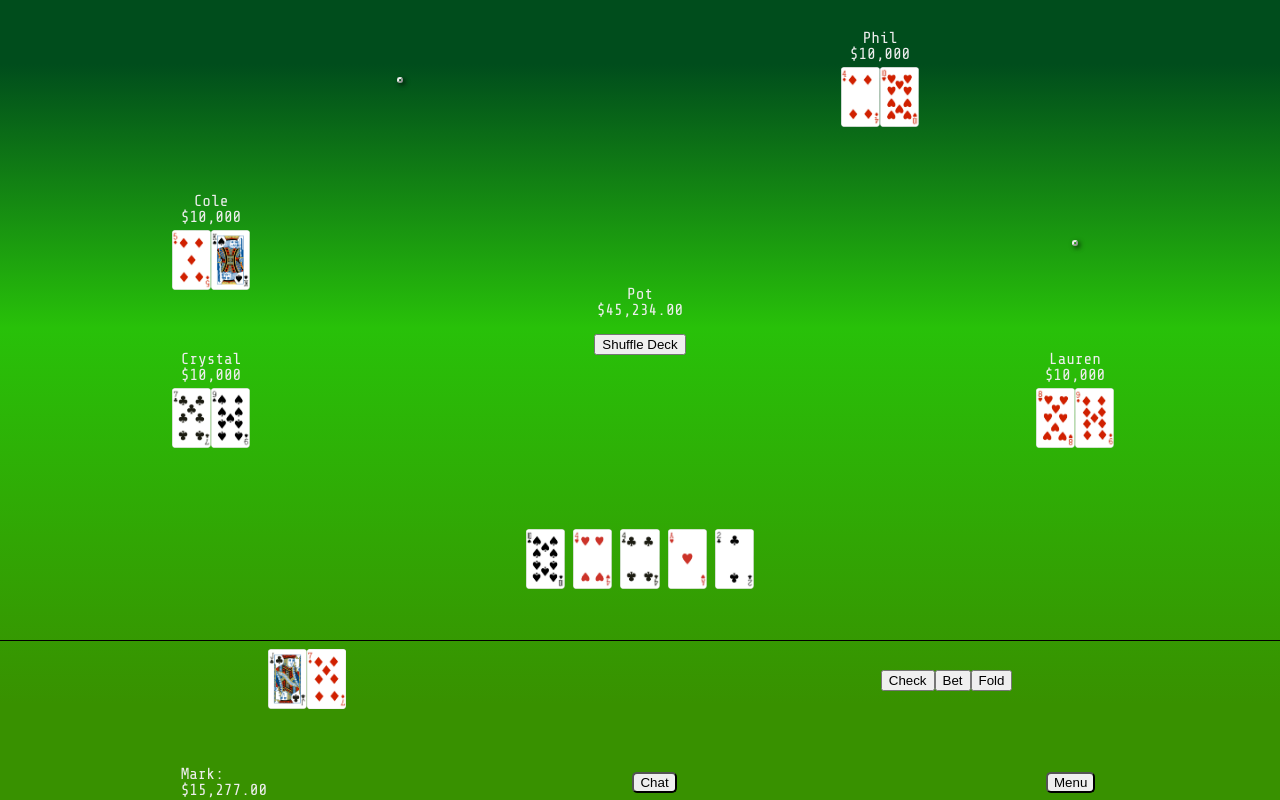
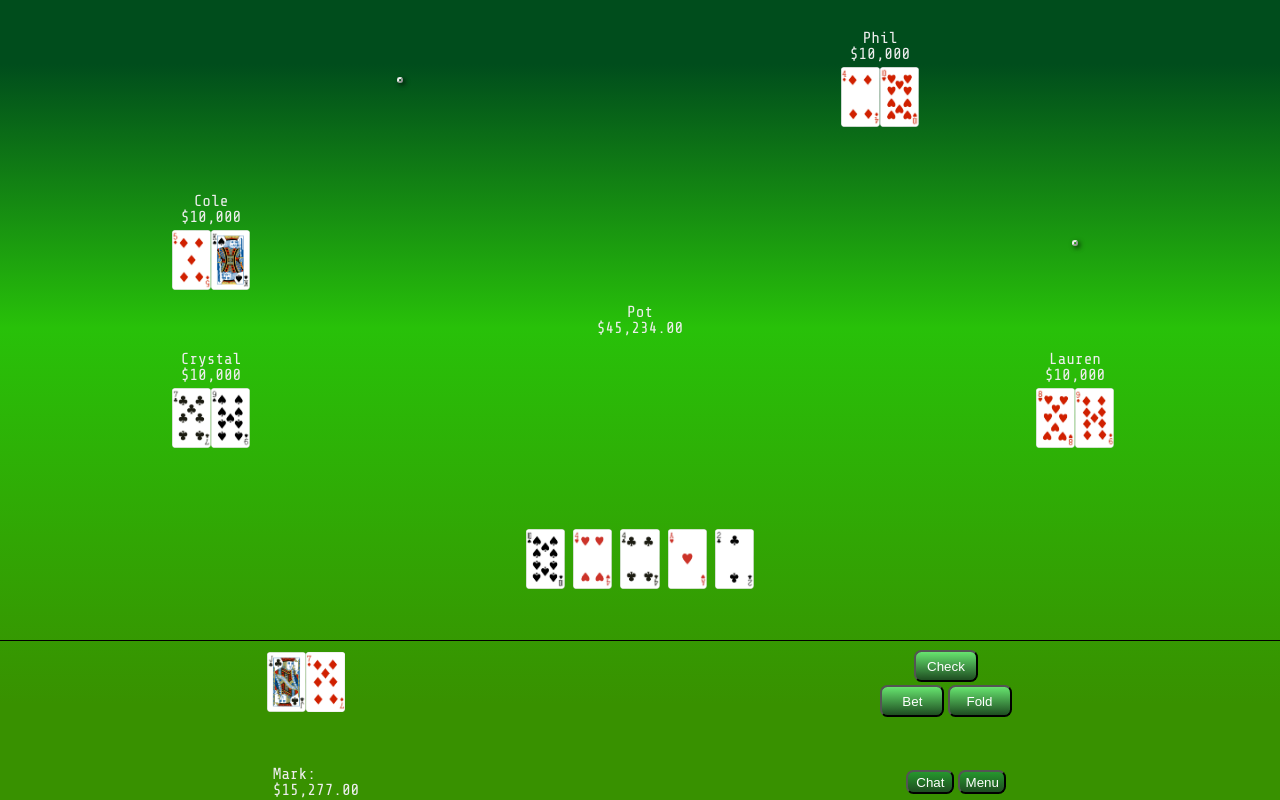
Before and after one commit to vinarius/poker, a React (Create React App) app in the folder poker-ui/: page / in a window 1280 px wide. Both pictures are taken after a click on the button "Enter Game". Built offline with nearby package versions, Linux system fonts and the light colour scheme.

Commit message:
styling updates to the buttons. moved pipeline cdk dependencies to dev dependencies

```diff
--- a/poker-ui/src/components/MainMenu/mainMenu.css
+++ b/poker-ui/src/components/MainMenu/mainMenu.css
@@ -1,8 +1,29 @@
 .main-menu {
     display: flex;
     flex-direction: column;
+    align-items: center;
+    min-width: 11rem;
 }
 
-.margin-bot-5 {
-    margin-bottom: 5rem;
+.main-menu-button {
+    border-radius: 7.5px;
+    height: 2rem;
+    min-width: 8rem;
+    align-self: center;
+    padding-left: 0.5rem;
+    padding-right: 0.5rem;
+    margin: 0.1rem;
+    color: #fff;
+    background: rgb(30,77,33);
+    background: linear-gradient(0deg, rgba(30,77,33,1) 0%, rgba(103,228,111,1) 100%, rgba(255,255,255,1) 100%);
 }
+
+.main-menu-button:focus {
+    transform: translate(0.25px, 0.25px);
+    outline: none;
+}
+
+.title {
+    font-size: 1.5rem;
+    margin-bottom: 3rem;
+}
--- a/poker-ui/src/components/MainMenu/mainMenu.tsx
+++ b/poker-ui/src/components/MainMenu/mainMenu.tsx
@@ -8,11 +8,11 @@ export const MainMenu: FunctionComponent = () => {
 
     return (
         <div className='main-menu'>
-            <p className='margin-bot-5'>Vin's Poker App</p>
-            <button onClick={()=>{enterGame()}}>Enter Game</button>
-            <button onClick={()=>{console.log('Friends feature under construction :)')}}>Friends</button>
-            <button onClick={()=>{console.log('Leaderboard feature under construction :)')}}>Leaderboard</button>
-            <button onClick={()=>{console.log('Settings feature under construction :)')}}>Settings</button>
+            <p className='title'>Vin's Poker App</p>
+            <button className="main-menu-button" onClick={()=>{enterGame()}}>Enter Game</button>
+            <button className="main-menu-button" onClick={()=>{console.log('Friends feature under construction :)')}}>Friends</button>
+            <button className="main-menu-button" onClick={()=>{console.log('Leaderboard feature under construction :)')}}>Leaderboard</button>
+            <button className="main-menu-button" onClick={()=>{console.log('Settings feature under construction :)')}}>Settings</button>
         </div>
     );
 };
--- a/poker-ui/src/components/Table/table.css
+++ b/poker-ui/src/components/Table/table.css
@@ -15,6 +15,12 @@
 .center-text-container {
     display: flex;
     flex-direction: column;
+    justify-content: center;
+    align-items: center;
+}
+
+.container-center-items {
+    display: flex;
     justify-content: center;
     align-items: center;
 }
@@ -70,6 +76,35 @@ main {
 
 .player-cards {
     margin: 0.5rem;
+}
+
+.player-game-action-button {
+    border-radius: 7.5px;
+    height: 2rem;
+    width: 4rem;
+    align-self: center;
+    padding-left: 0.5rem;
+    padding-right: 0.5rem;
+    margin: 0.1rem;
+    color: #fff;
+    background: rgb(30,77,33);
+    background: linear-gradient(0deg, rgba(30,77,33,1) 0%, rgba(103,228,111,1) 100%, rgba(255,255,255,1) 100%);
+}
+
+.player-game-action-button:focus,
+.player-game-menu-button:focus {
+    transform: translate(0.25px, 0.25px);
+    outline: none;
+}
+
+.player-game-menu-button {
+    border-radius: 7.5px;
+    height: 1.5rem;
+    width: 3rem;
+    margin: 0.1rem;
+    color: #fff;
+    background: rgb(30,77,33);
+    background: linear-gradient(0deg, rgba(30,77,33,1) 0%, rgba(38,151,45,1) 100%, rgba(255,255,255,1) 100%);
 }
 
 .player-info-container {
--- a/poker-ui/src/components/Table/table.tsx
+++ b/poker-ui/src/components/Table/table.tsx
@@ -125,8 +125,8 @@ export const Table = () => {
                         <div className='center-text-container'>
                             <p>Pot</p>
                             <p>$45,234.00</p>
-                            <br></br>
-                            <button onClick={()=>{shuffleDeck()}}>Shuffle Deck</button>
+                            {/* <br></br>
+                            <button onClick={()=>{shuffleDeck()}}>Shuffle Deck</button> */}
                         </div>
                     </div>
                     <div className='table-side-column'>
@@ -196,9 +196,13 @@ export const Table = () => {
                             <img alt='playing card' src={getImage(convertToCardImageString(deck[13]))} className='playing-card' height={cardHeight} />
                         </div>
                         <div className='padding-seven-half-top-px'>
-                            <button onClick={()=>{console.log('Check feature under construction :)')}}>Check</button>
-                            <button onClick={()=>{console.log('Bet feature under construction :)')}}>Bet</button>
-                            <button onClick={()=>{console.log('Fold feature under construction :)')}}>Fold</button>
+                            <div className="container-center-items">
+                                <button className='player-game-action-button' onClick={()=>{console.log('Check feature under construction :)')}}>Check</button>
+                            </div>
+                            <div className="container-center-items">
+                                <button className='player-game-action-button' onClick={()=>{console.log('Bet feature under construction :)')}}>Bet</button>
+                                <button className='player-game-action-button' onClick={()=>{console.log('Fold feature under construction :)')}}>Fold</button>
+                            </div>
                         </div>
                     </div>
                     <div className='display-flex'>
@@ -206,8 +210,10 @@ export const Table = () => {
                             <p>Mark:</p>
                             <p>$15,277.00</p>
                         </div>
-                        <button className='margin-quarter menu-button' onClick={()=>{console.log('Chat feature under construction :)')}}>Chat</button>
-                        <button className='margin-quarter menu-button' onClick={()=>{exitGame()}}>Menu</button>
+                        <div>
+                            <button className='margin-quarter player-game-menu-button' onClick={()=>{console.log('Chat feature under construction :)')}}>Chat</button>
+                            <button className='margin-quarter player-game-menu-button' onClick={()=>{exitGame()}}>Menu</button>
+                        </div>
                     </div>
                 </div>
             </main>
```
Also changed, not shown: 2 other files (tests, documents, lock files or other folders).
